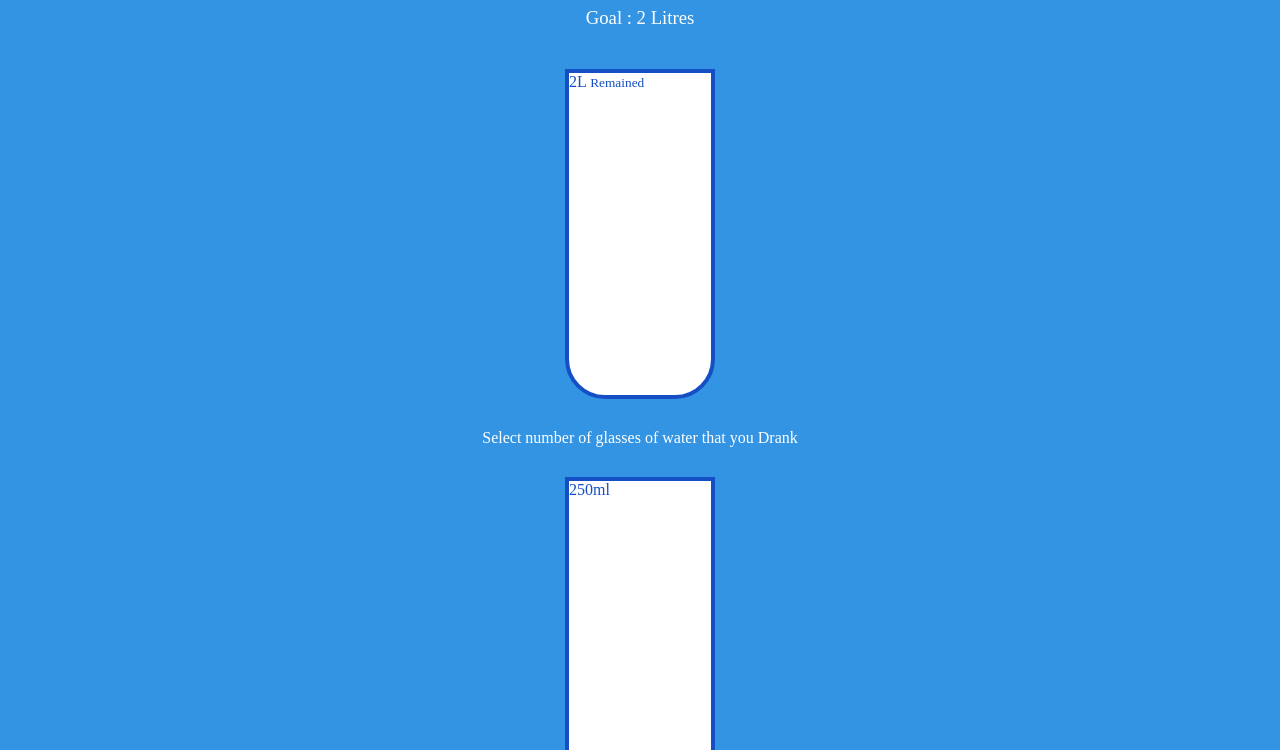
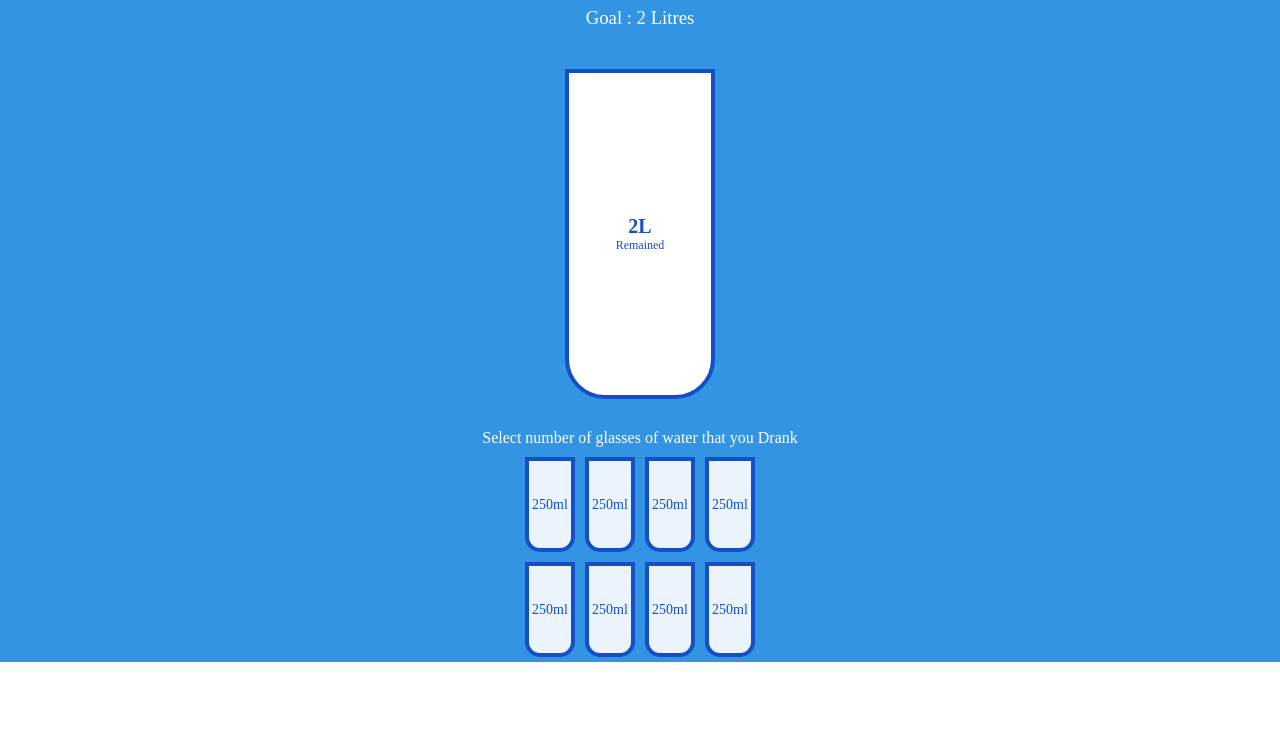
Before and after one commit to rahul-pvt-18/Day-16-Drink-Water, a plain HTML site: page index.html in a window 1280 px wide. Shown: the part 50-800 px from the top of the page. Drawn offline with Linux system fonts and the light colour scheme.

Commit message:
Update styles.css

```diff
--- a/styles.css
+++ b/styles.css
@@ -1,5 +1,6 @@
 :root{
     --border-color : #144fc6;
+    --fill-color : #6ab3f8;
 }
 
 *{
@@ -34,4 +35,63 @@ h3{
     margin: 30px 0;
     display: flex;
     flex-direction: column;
+    overflow: hidden;
 }
+.cup.cup-small{
+    width: 50px;
+    height: 95px;
+    border-radius: 0 0 15px 15px;
+    background-color: rgba(255,255,255,0.9);
+    cursor: pointer;
+    font-size: 14px;
+    align-items: center;
+    justify-content: center;
+    text-align: center;
+    margin: 5px;
+    transition: 0.3s ease;
+}
+.cups{
+    display: flex;
+    flex-wrap: wrap;
+    width: 280px;
+    align-items: center;
+    justify-content: center;
+}
+
+.cup.cup-small.full{
+    background-color: var(--fill-color);
+    color: #fff;
+}
+.remained{
+    display: flex;
+    align-items: center;
+    justify-content: center;
+    text-align: center;
+    flex-direction: column;
+    flex: 1;
+    transition: 0.3s ease;
+    /* border-radius: 0 0 40px 40px; */
+}
+.remained span{
+    font-size: 20px;
+    font-weight: bold;
+}
+.remained small{
+    font-size: 12px;
+}
+.percentage{
+    background-color: var(--fill-color);
+    font-size: 30px;
+    display:flex;
+    justify-content: center;
+    align-items: center;
+    font-weight: bold;
+    height: 0;
+    transition: 0.3s ease;
+
+
+}
+.text{
+    text-align: center;
+    margin: 0 0 5px;
+}
```
